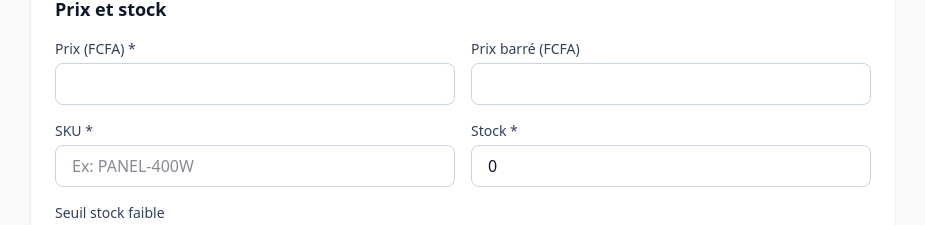
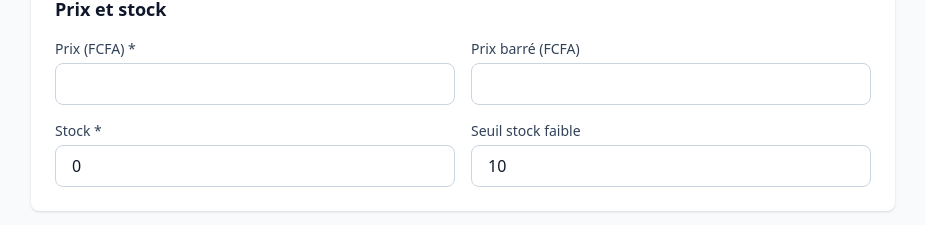
Before and after one commit to SouliMathieu/Site-de-l-entreprise-Zida-Solaire-Au-BurKina, a Next.js app: page /admin/produits/nouveau in a window 1280 px wide. Shown: the part 920-1145 px from the top of the page, without its empty margins (177-1102 px from the left). Built offline with nearby package versions, Linux system fonts and the light colour scheme; no server answers; the database is empty.

Commit message:
Remove SKU input from NewProductFormClient
Removed SKU field from product form and related data handling.

```diff
--- a/components/admin/NewProductFormClient.tsx
+++ b/components/admin/NewProductFormClient.tsx
@@ -37,7 +37,6 @@ export function NewProductFormClient({ categories }: Props) {
       compareAtPrice: formData.get("compareAtPrice")
         ? parseFloat(formData.get("compareAtPrice") as string)
         : null,
-      sku: formData.get("sku") as string,
       stock: parseInt(formData.get("stock") as string),
       lowStockThreshold: parseInt(formData.get("lowStockThreshold") as string),
       warranty: formData.get("warranty") as string,
@@ -190,19 +189,6 @@ export function NewProductFormClient({ categories }: Props) {
 
           <div>
             <label className="block text-sm font-medium text-slate-700">
-              SKU *
-            </label>
-            <input
-              type="text"
-              name="sku"
-              required
-              placeholder="Ex: PANEL-400W"
-              className="mt-1 w-full rounded-lg border border-slate-300 px-4 py-2"
-            />
-          </div>
-
-          <div>
-            <label className="block text-sm font-medium text-slate-700">
               Stock *
             </label>
             <input
```
